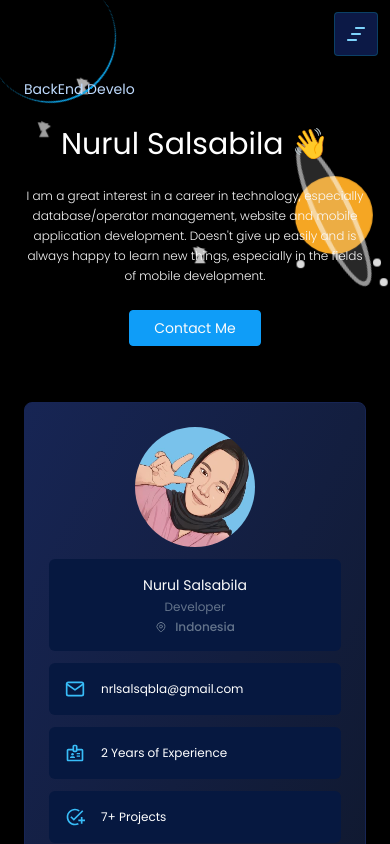
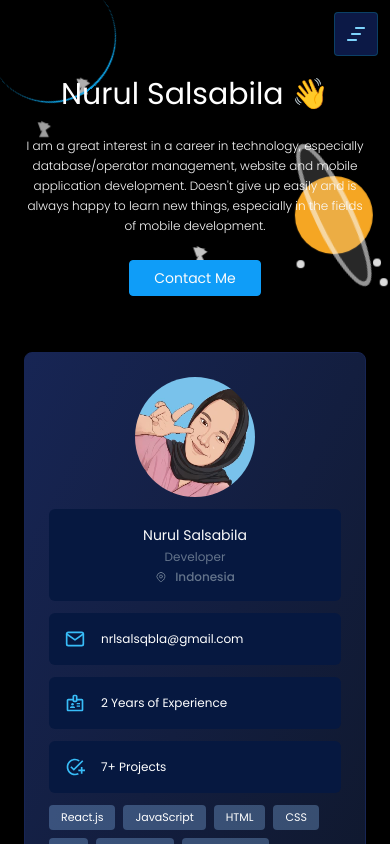
Before and after one commit to nrlsalsabl/portofolio, a React (Vite) app: page / in a window 390 px wide. Shown: the top 844 px of the page. Built offline with nearby package versions, Linux system fonts and the light colour scheme.

Commit message:
testing mobile

```diff
--- a/src/components/Hero.jsx
+++ b/src/components/Hero.jsx
@@ -80,10 +80,10 @@ const Hero =() => {
 
         <div className="flex-1 text-center md:text-left z-[1]">
 
-        <div className="flex items-center md:justify-center min-h-[50px]">
+        <div className="absolute inset-0 flex items-center justify-center min-h-[50px]">
             <span
                 className={`text-sm md:text-base text-blue-200 font-normal transition-transform duration-300 ${
-                currentText ? 'translate-y-0' : '-translate-y-6'
+                currentText ? 'opacity-100' : 'opacity-0'
                 }`}
             >
                 {currentText}
```
